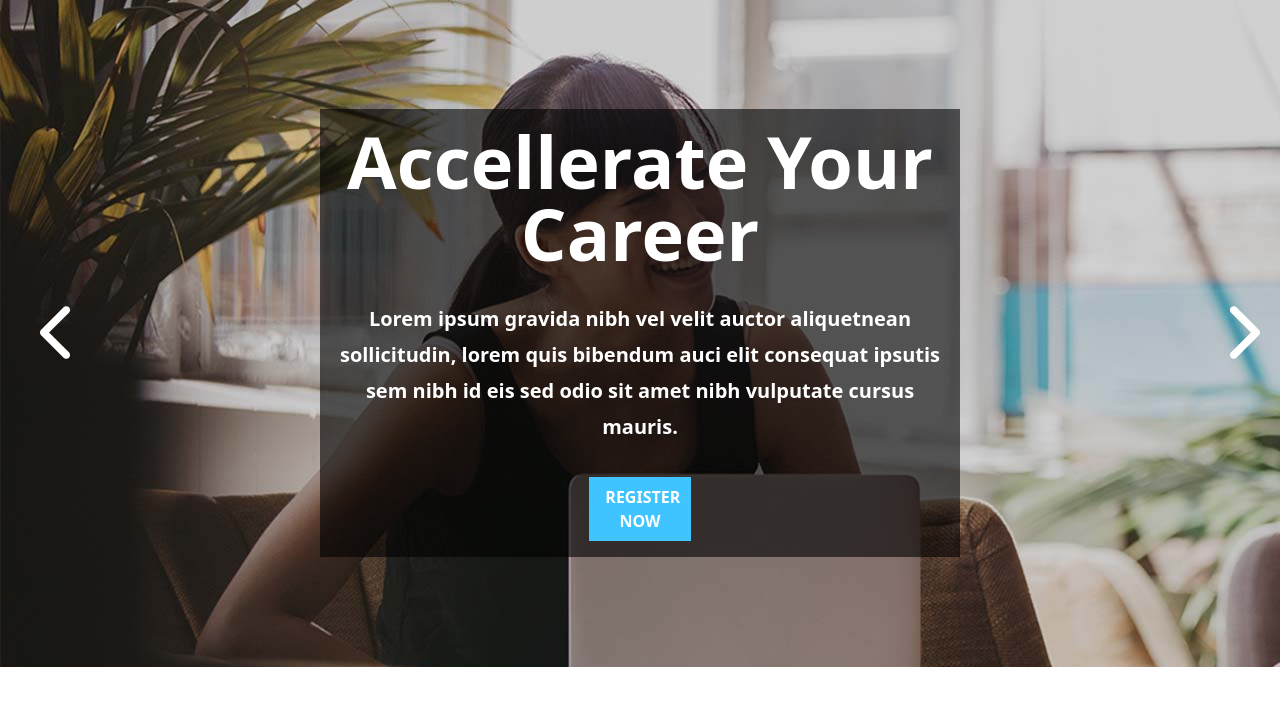
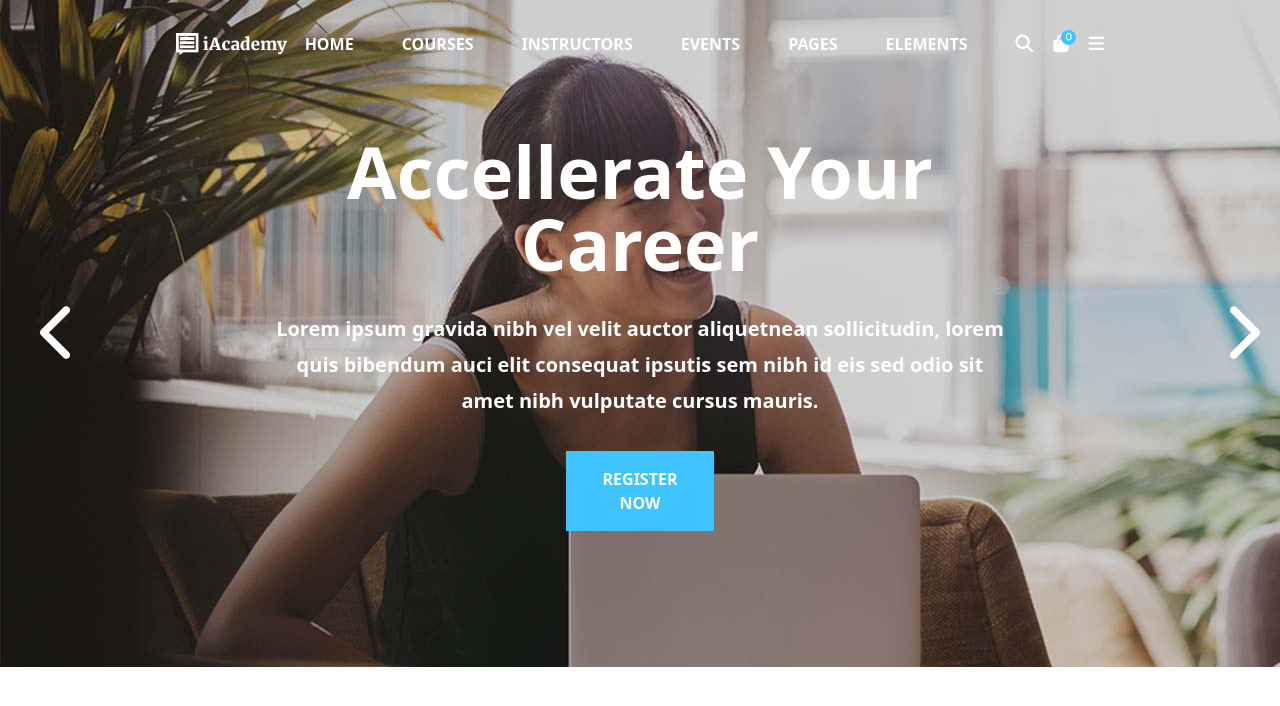
Before and after one commit to AlessandroCampo/proj-html-vuejs, a Vue app: page / in a window 1280 px wide. Shown: the top 706 px of the page. Built offline with nearby package versions, Linux system fonts and the light colour scheme.

Commit message:
feat: static header

```diff
--- a/src/components/t1/AppHeader.vue
+++ b/src/components/t1/AppHeader.vue
@@ -1,9 +1,57 @@
-<template></template>
+<template>
+    <div class="header-container">
+        <img src="../../assets/img/logo-light.png" alt="">
+        <nav>
+            <ul>
+                <li> Home </li>
+                <li> Courses </li>
+                <li> Instructors </li>
+                <li> events </li>
+                <li> pages </li>
+                <li> elements </li>
+                <li>
+                    <div class="icon-container">
+                        <i class="fa-solid fa-magnifying-glass"></i>
+                        <i class="fa-solid fa-bag-shopping cart">
+                            <span class="in-cart number-icon"> {{ cart_items }} </span>
+                        </i>
+                        <i class="fa-solid fa-bars"></i>
+                    </div>
+                </li>
+
+            </ul>
+        </nav>
+    </div>
+</template>
 
 <script>
 export default {
-
+    data() {
+        return {
+            cart_items: 0
+        }
+    }
 }
 </script>
 
-<style lang="scss" scoped></style>
+<style scoped>
+.header-container {
+    @apply absolute z-10 w-3/4 left-1/2 translate-x-[-50%] flex justify-between items-center text-white px-4 py-8 rounded-xl
+}
+
+.header-container ul {
+    @apply flex uppercase text-base gap-12 font-bold
+}
+
+.header-container img {
+    @apply w-[12%]
+}
+
+.header-container .icon-container {
+    @apply flex items-center gap-5 text-[1.1em] mt-[3px]
+}
+
+.cart {
+    @apply relative
+}
+</style>
--- a/src/components/t1/AppSlider.vue
+++ b/src/components/t1/AppSlider.vue
@@ -86,7 +86,7 @@ i.fa-chevron-left {
 
 
 .text-content {
-    @apply text-white text-center flex flex-col gap-8 w-1/2 bg-black bg-opacity-60 p-4 items-center
+    @apply text-white text-center flex flex-col gap-8 w-3/5 p-4 items-center rounded-xl
 }
 
 .text-content h1 {
--- a/src/style.css
+++ b/src/style.css
@@ -2,6 +2,10 @@
 @import 'tailwindcss/base';
 @import 'tailwindcss/components';
 @import 'tailwindcss/utilities';
+
+:root {
+    --theme-blue: #40c4ff;
+}
 
 #app {
     height: 100vh;
@@ -10,7 +14,11 @@
 }
 
 .button {
-    @apply bg-[#40c4ff] px-4 py-2 font-bold uppercase w-1/6
+    @apply bg-[var(--theme-blue)] px-8 py-4 font-bold uppercase w-1/5 text-base
+}
+
+.number-icon {
+    @apply absolute top-[-30%] right-[-50%] bg-[var(--theme-blue)] text-[0.5em] rounded-full w-[15px] h-[15px] text-center flex items-center justify-center
 }
 
 /* Your custom CSS styles go here */
```
Also changed, not shown: src/assets/img/logo-light.png (added).
